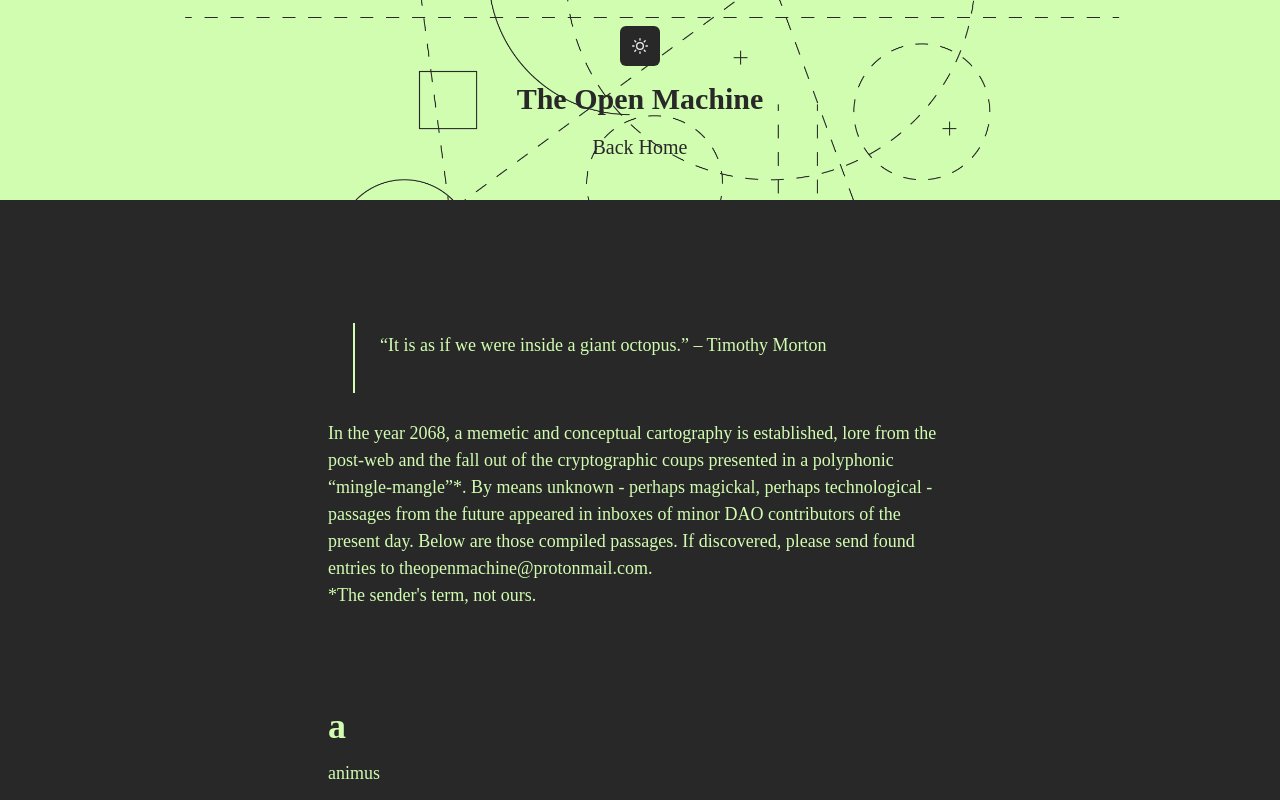
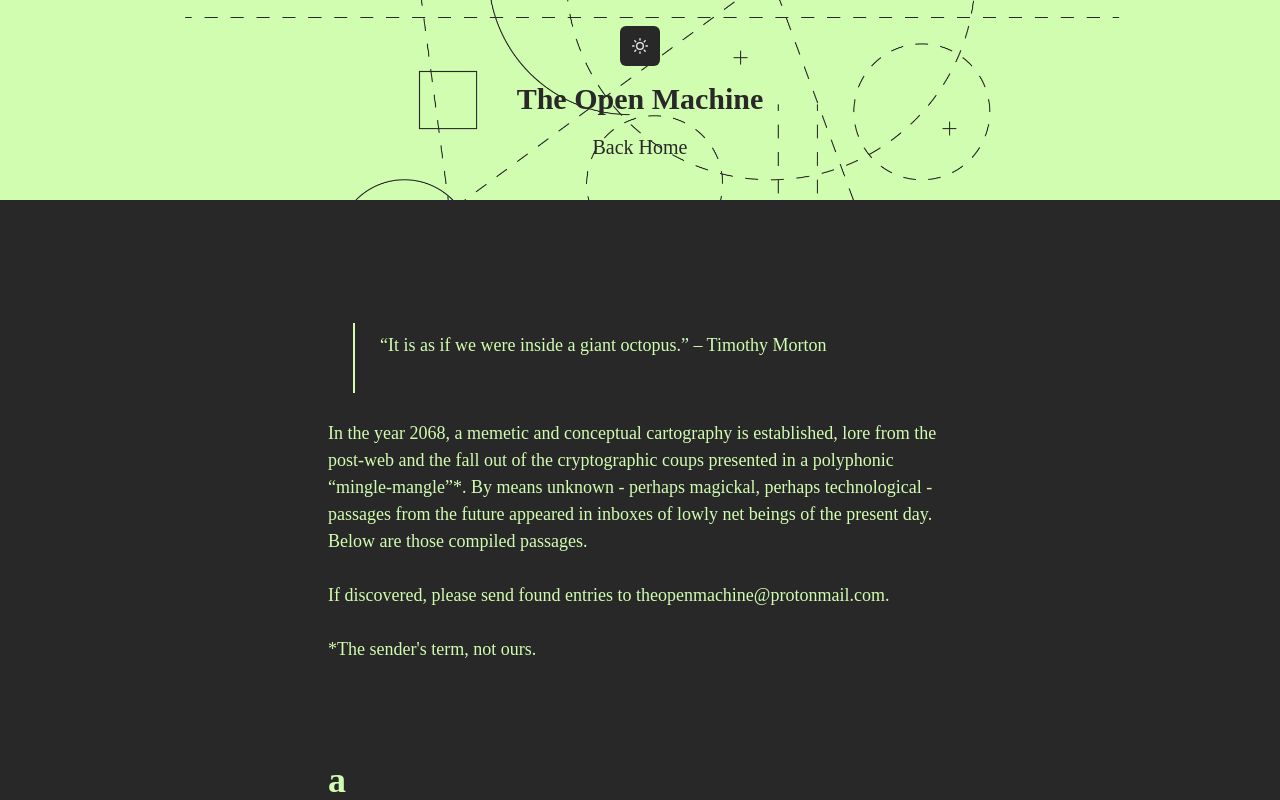
Before and after one commit to oovg/the-open-template, a Next.js app: page /surveys in a window 1280 px wide. Shown: the top 800 px of the page. Built offline with nearby package versions, Linux system fonts and the light colour scheme; a web font is replaced by a local one; what @rainbow-me/rainbowkit, wagmi would draw is missing.

Commit message:
Update surveys.tsx

```diff
--- a/src/pages/surveys.tsx
+++ b/src/pages/surveys.tsx
@@ -30,9 +30,10 @@ export default function Surveys ({ filteredPosts, uniqueLetters }: Props) {
         – Timothy Morton
         </ReactMarkdown>
         <Text>
-          In the year 2068, a memetic and conceptual cartography is established, lore from the post-web and the fall out of the cryptographic coups presented in a polyphonic “mingle-mangle”*. By means unknown - perhaps magickal, perhaps technological - passages from the future appeared in inboxes of minor DAO contributors of the present day. Below are those compiled passages.
+          In the year 2068, a memetic and conceptual cartography is established, lore from the post-web and the fall out of the cryptographic coups presented in a polyphonic “mingle-mangle”*. By means unknown - perhaps magickal, perhaps technological - passages from the future appeared in inboxes of lowly net beings of the present day. Below are those compiled passages.
+          <br /><br />
           If discovered, please send found entries to <Link isExternal href="theopenmachine@protonmail.com">theopenmachine@protonmail.com</Link>.
-          <br />
+          <br /><br />
           *The sender&apos;s term, not ours.
         </Text>
       </Flex>
```
